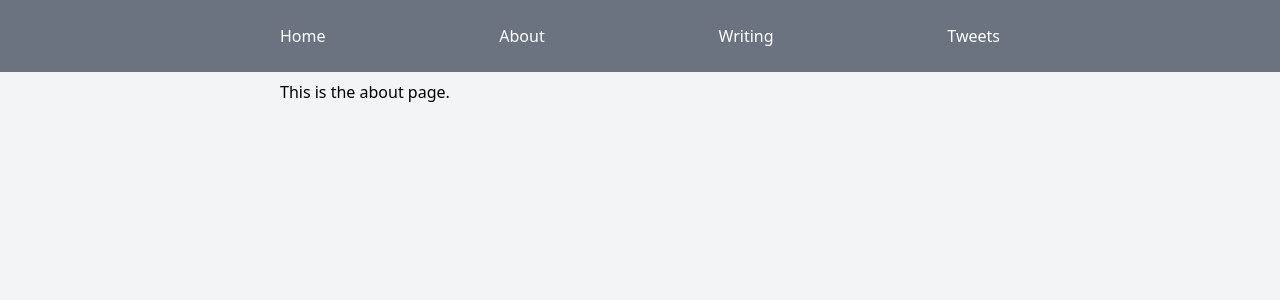
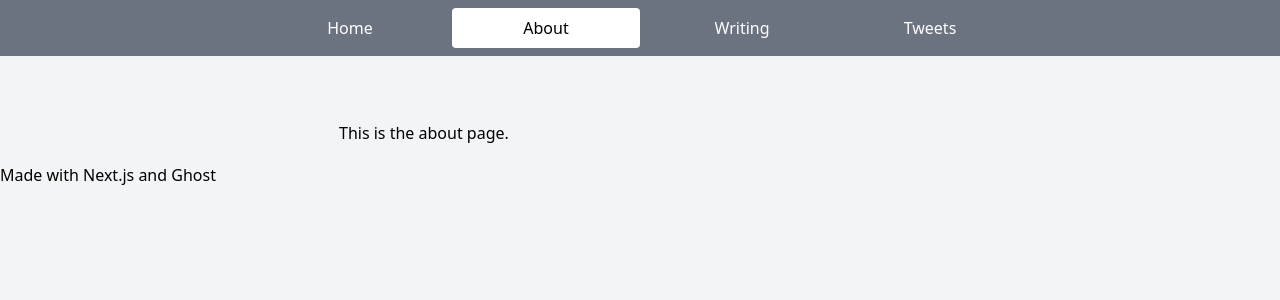
Before and after one commit to jamesctucker/nextjs-ghost-blog, a Next.js app: page /about in a window 1280 px wide. Shown: the top 300 px of the page. Built offline with nearby package versions, Linux system fonts and the light colour scheme.

Commit message:
Add base styles to ghost html

```diff
--- /dev/null
+++ b/components/Footer.jsx
@@ -0,0 +1,7 @@
+export default function Footer() {
+  return (
+    <footer>
+      <p>Made with Next.js and Ghost</p>
+    </footer>
+  );
+}
--- a/components/Nav.js
+++ /dev/null
@@ -1,30 +0,0 @@
-import Link from "next/link";
-
-export default function Nav() {
-  return (
-    <nav className="bg-gray-500 p-4 flex justify-center">
-      <div className="w-full flex justify-between max-w-screen-md">
-        <Link href="/">
-          <a className="text-white hover:text-black hover:bg-white rounded py-2 px-6">
-            Home
-          </a>
-        </Link>
-        <Link href="/about">
-          <a className="text-white hover:text-black hover:bg-white rounded py-2 px-6">
-            About
-          </a>
-        </Link>
-        <Link href="/writing">
-          <a className="text-white hover:text-black hover:bg-white rounded py-2 px-6">
-            Writing
-          </a>
-        </Link>
-        <Link href="https://twitter.com/tucker_dev">
-          <a className="text-white hover:text-black hover:bg-white rounded py-2 px-6">
-            Tweets
-          </a>
-        </Link>
-      </div>
-    </nav>
-  );
-}
--- /dev/null
+++ b/components/Nav.jsx
@@ -0,0 +1,49 @@
+import Link from "next/link";
+import { useRouter } from "next/router";
+
+export default function Nav() {
+  const router = useRouter();
+  const currentRouteStyle = `text-black bg-white rounded py-2 px-6 mx-2 w-1/4 text-center`;
+  const notCurrentRouteStyle = `text-white hover:text-black hover:bg-white rounded py-2 px-6 w-1/4 text-center`;
+
+  return (
+    <nav className="bg-gray-500 p-2 flex justify-center">
+      <div className="w-full flex justify-between max-w-screen-md">
+        <Link href="/">
+          <a
+            className={
+              router.pathname === "/" ? currentRouteStyle : notCurrentRouteStyle
+            }
+          >
+            Home
+          </a>
+        </Link>
+        <Link href="/about">
+          <a
+            className={
+              router.pathname === "/about"
+                ? currentRouteStyle
+                : notCurrentRouteStyle
+            }
+          >
+            About
+          </a>
+        </Link>
+        <Link href="/writing">
+          <a
+            className={
+              router.pathname === "/writing"
+                ? currentRouteStyle
+                : notCurrentRouteStyle
+            }
+          >
+            Writing
+          </a>
+        </Link>
+        <Link href="https://twitter.com/tucker_dev">
+          <a className={notCurrentRouteStyle}>Tweets</a>
+        </Link>
+      </div>
+    </nav>
+  );
+}
--- a/pages/_app.js
+++ b/pages/_app.js
@@ -1,14 +1,17 @@
 import "../styles/globals.css";
 import "../styles/tailwind.css";
 import Nav from "../components/Nav";
+import Footer from "../components/Footer";
+import "highlight.js/styles/default.css";
 
 function MyApp({ Component, pageProps }) {
   return (
     <div className="bg-gray-100 min-h-screen">
       <Nav />
-      <div className="main-container">
+      <div className="main-container mt-16">
         <Component {...pageProps} />
       </div>
+      <Footer />
     </div>
   );
 }
--- a/pages/index.js
+++ b/pages/index.js
@@ -1,7 +1,6 @@
-import Head from 'next/head'
-import styles from '../styles/Home.module.css'
-import Link from 'next/link'
-import { getRecentPosts, getFeaturedPosts } from '../lib/posts'
+import Head from "next/head";
+import Link from "next/link";
+import { getRecentPosts, getFeaturedPosts } from "../lib/posts";
 
 export const getStaticProps = async () => {
   const recentPosts = await getRecentPosts();
@@ -15,42 +14,61 @@ export const getStaticProps = async () => {
   return {
     props: {
       recentPosts,
-      featuredPosts
+      featuredPosts,
     },
   };
 };
 
 export default function Home({ featuredPosts, recentPosts }) {
-  const featuredPostsList = featuredPosts.map(post => {
+  const featuredPostsList = featuredPosts.map((post) => {
     return (
       <li key={post.slug}>
-        <Link href="posts/[slug]" as={`/posts/${post.slug}`}><a>{post.title}</a></Link>
+        <Link href="posts/[slug]" as={`/posts/${post.slug}`}>
+          <a>{post.title}</a>
+        </Link>
       </li>
-    )
-  })
+    );
+  });
 
-  const recentPostsList = recentPosts.map(post => {
+  const recentPostsList = recentPosts.map((post) => {
     return (
       <li key={post.slug}>
-        <Link href="writing/[slug]" as={`/writing/${post.slug}`}><a>{post.title}</a></Link>
+        <Link href="writing/[slug]" as={`/writing/${post.slug}`}>
+          <a>{post.title}</a>
+        </Link>
       </li>
-    )
-  })
+    );
+  });
   return (
-    <div className={styles.container}>
+    <div>
       <Head>
         <title>James Tucker</title>
         <meta name="description" content="The online home of James C. Tucker" />
         <link rel="icon" href="/favicon.ico" />
       </Head>
       <main>
+        <section>
+          <p>
+            Hey, I'm James. Welcome to my online home! I'm a husband, dog dad,
+            and software engineer located in Minneapolis.
+          </p>
+          <p>
+            I'm currently building out a federal R&D tax credits platform at{" "}
+            <a href="https://mainstreet.com">MainStreet</a>. Previously, I
+            helped create the foundational software for{" "}
+            <a href="https://soona.co">soona</a>, another Series A-raising
+            startup.
+          </p>
+        </section>
         <h2>Featured Posts</h2>
-          {featuredPostsList}
+        <section>
+          <ul>{featuredPostsList}</ul>
+        </section>
         <h2>Recent Posts</h2>
-        <ul>
-          {recentPostsList}
-        </ul>
+        <section>
+          <ul>{recentPostsList}</ul>
+        </section>
       </main>
     </div>
-  )
+  );
 }
--- a/styles/globals.css
+++ b/styles/globals.css
@@ -16,7 +16,7 @@ a {
 }
 
 .main-container {
-  max-width: 768px;
+  max-width: 650px;
   margin: 0 auto;
   padding: 0 24px;
 }
--- a/styles/tailwind.css
+++ b/styles/tailwind.css
@@ -3,13 +3,25 @@
 @tailwind utilities;
 
 h2 {
-  @apply font-bold text-lg my-4;
+  @apply font-bold text-xl my-4;
 }
 
 p {
-  @apply my-2;
+  @apply my-4 leading-relaxed;
 }
 
 hr {
   @apply my-4;
 }
+
+blockquote {
+  @apply border-l-4 border-blue-500 pl-3 ml-6 mt-6 mb-6;
+}
+
+code {
+  @apply rounded;
+}
+
+a {
+  @apply text-blue-500 hover:text-blue-800 hover:underline;
+}
```
